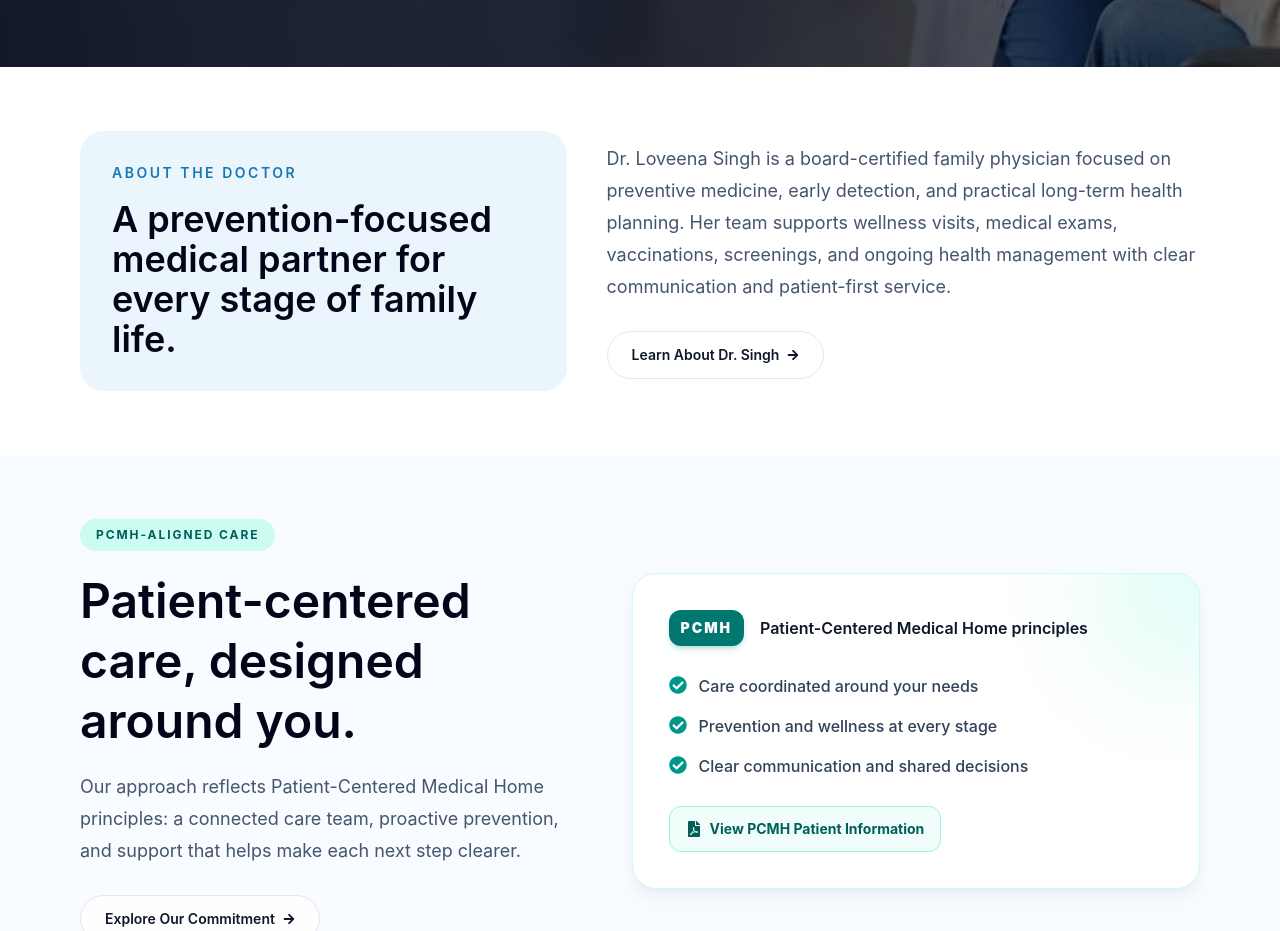
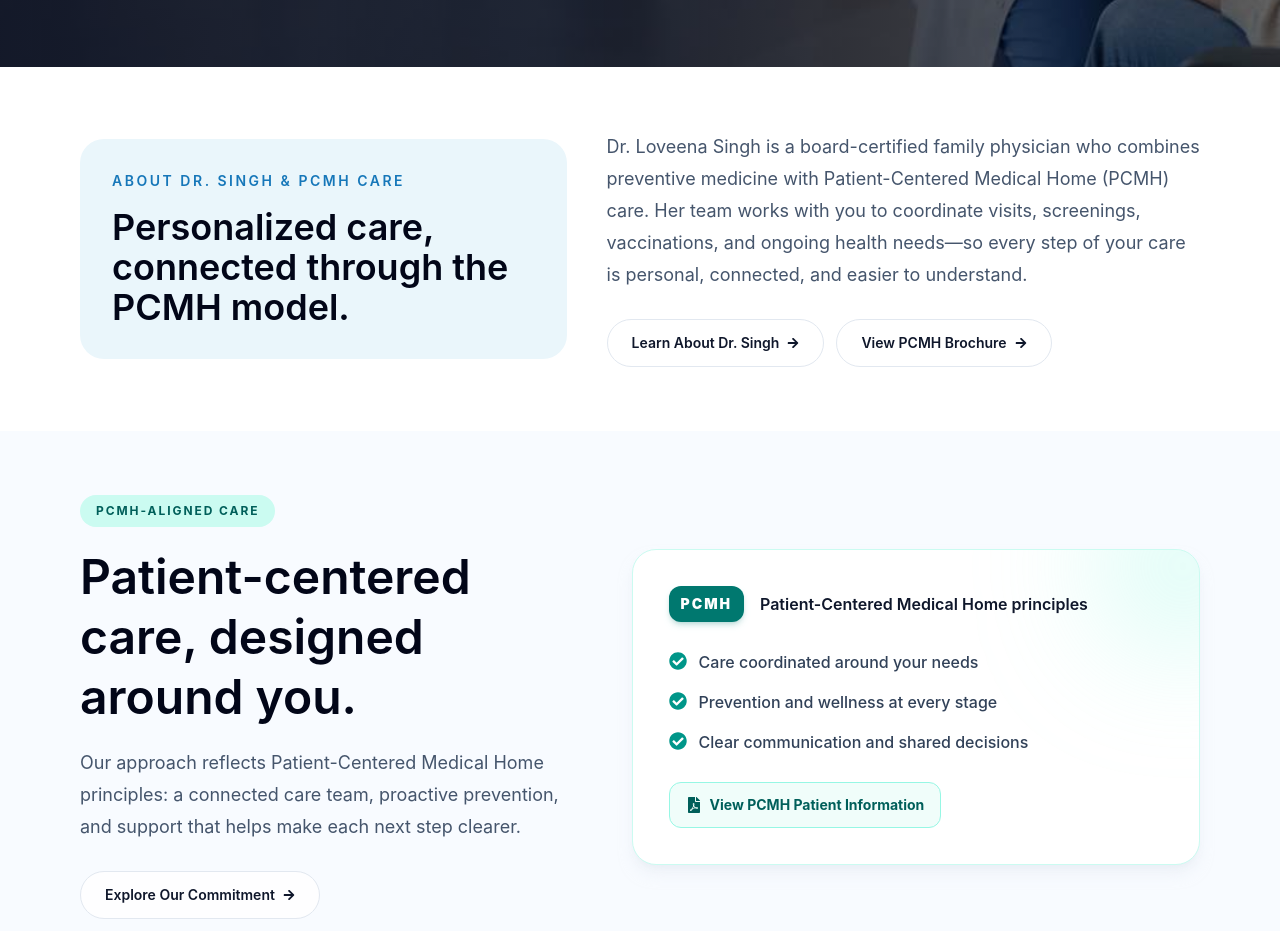
Before and after one commit to abhisheksharma6175-stack/drloveenasingh, a Next.js app: page / in a window 1280 px wide. Shown: the part 1120-2051 px from the top of the page. Built offline with nearby package versions, Linux system fonts and the light colour scheme.

Commit message:
pcmh broucher added

```diff
--- a/src/components/CtaButton.tsx
+++ b/src/components/CtaButton.tsx
@@ -5,11 +5,13 @@ import { FaArrowRight } from "react-icons/fa";
 export function CtaButton({
   href,
   children,
-  variant = "primary"
+  variant = "primary",
+  target
 }: {
   href: string;
   children: ReactNode;
   variant?: "primary" | "secondary";
+  target?: "_blank";
 }) {
   const classes =
     variant === "primary"
@@ -19,6 +21,8 @@ export function CtaButton({
   return (
     <Link
       href={href}
+      target={target}
+      rel={target === "_blank" ? "noopener noreferrer" : undefined}
       className={`focus-ring inline-flex h-12 items-center justify-center gap-2 rounded-full px-6 text-sm font-semibold transition ${classes}`}
     >
       {children}
--- a/src/sections/HomeSections.tsx
+++ b/src/sections/HomeSections.tsx
@@ -27,26 +27,33 @@ export function AboutPreview() {
 
         <div className="rounded-3xl bg-[#eaf6fb] p-8">
           <p className="text-sm font-semibold uppercase tracking-[0.18em] text-[#1677b9]">
-            About the Doctor
+            About Dr. Singh & PCMH Care
           </p>
 
           <h2 className="mt-4 font-[var(--font-serif)] text-xl font-semibold text-slate-950 sm:text-4xl">
-            A prevention-focused medical partner for every stage of family life.
+            Personalized care, connected through the PCMH model.
           </h2>
         </div>
 
         <div>
           <p className="text-lg leading-8 text-slate-600">
-            Dr. Loveena Singh is a board-certified family physician focused on
-            preventive medicine, early detection, and practical long-term health
-            planning. Her team supports wellness visits, medical exams,
-            vaccinations, screenings, and ongoing health management with clear
-            communication and patient-first service.
+            Dr. Loveena Singh is a board-certified family physician who combines
+            preventive medicine with Patient-Centered Medical Home (PCMH) care.
+            Her team works with you to coordinate visits, screenings,
+            vaccinations, and ongoing health needs—so every step of your care is
+            personal, connected, and easier to understand.
           </p>
 
-          <div className="mt-7">
+          <div className="mt-7 flex flex-wrap gap-3">
             <CtaButton href="/about" variant="secondary">
               Learn About Dr. Singh
+            </CtaButton>
+            <CtaButton
+              href="/images/ACFM%20PC%20Brochure%20%202025%20.pdf.pdf"
+              variant="secondary"
+              target="_blank"
+            >
+              View PCMH Brochure
             </CtaButton>
           </div>
         </div>
```
Also changed, not shown: 1 other file (tests, documents, lock files or other folders).
